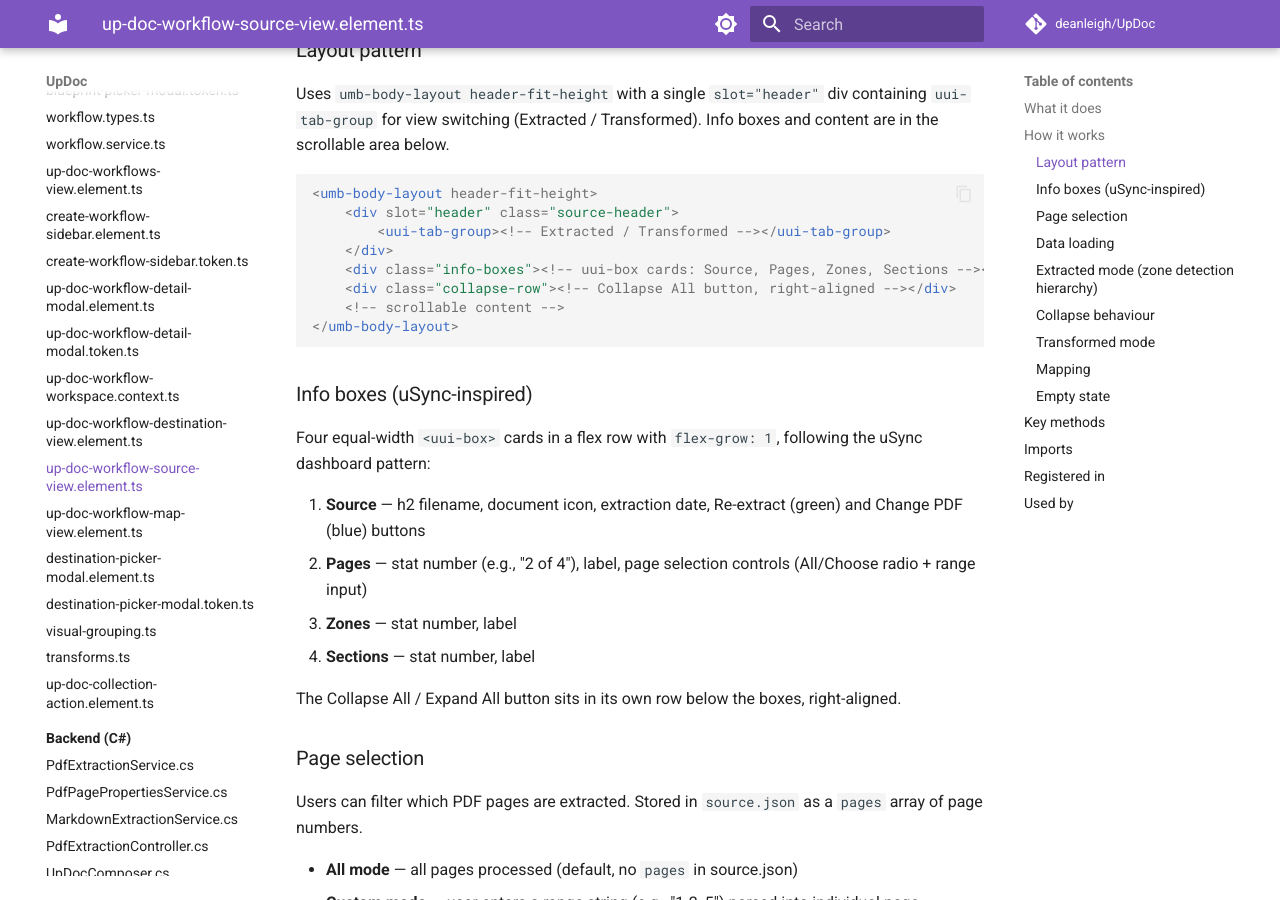
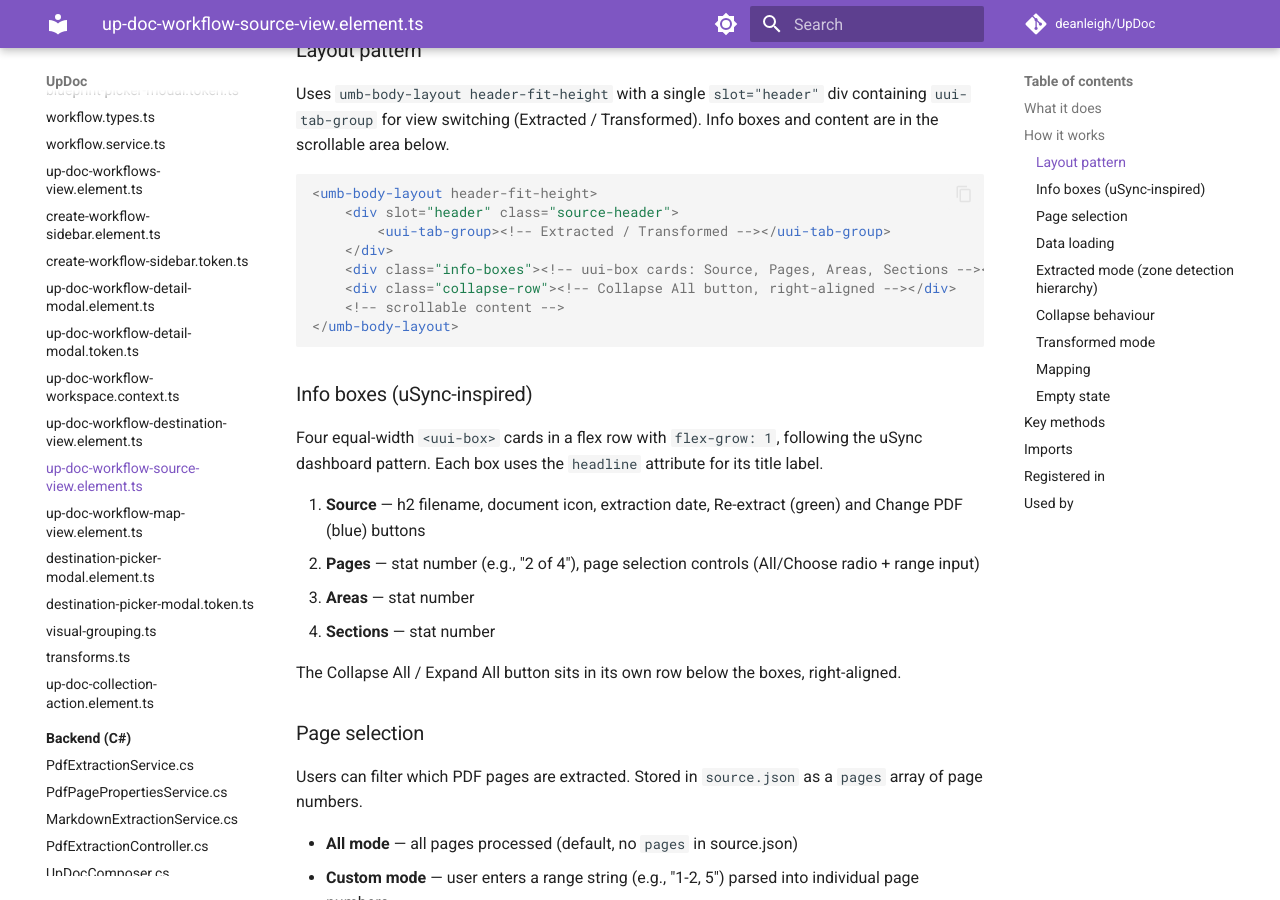
Before and after one commit to deanleigh/UpDoc, an MkDocs documentation site: the page built from docs/source-files/up-doc-workflow-source-view-element.md, in a window 1280 px wide and 900 px high, scrolled down 597 px. Built offline with MkDocs 1.6.1 and Material for MkDocs 9.7.7, drawn with Linux system fonts in a browser that asks for light colours; comment, search, counter and statistics services are not loaded; some of the changed text lies outside the part shown.

Commit message:
Add headline titles to info boxes and rename Zones to Areas
Each uui-box now uses the headline attribute for a clear title label:
Source, Pages, Areas, Sections. Removed redundant box-label elements
and the warning color on filtered page counts.

Co-Authored-By: Claude Opus 4.6 <noreply@anthropic.com>

```diff
--- a/docs/source-files/up-doc-workflow-source-view-element.md
+++ b/docs/source-files/up-doc-workflow-source-view-element.md
@@ -22,7 +22,7 @@ Uses `umb-body-layout header-fit-height` with a single `slot="header"` div conta
     <div slot="header" class="source-header">
         <uui-tab-group><!-- Extracted / Transformed --></uui-tab-group>
     </div>
-    <div class="info-boxes"><!-- uui-box cards: Source, Pages, Zones, Sections --></div>
+    <div class="info-boxes"><!-- uui-box cards: Source, Pages, Areas, Sections --></div>
     <div class="collapse-row"><!-- Collapse All button, right-aligned --></div>
     <!-- scrollable content -->
 </umb-body-layout>
@@ -30,12 +30,12 @@ Uses `umb-body-layout header-fit-height` with a single `slot="header"` div conta
 
 ### Info boxes (uSync-inspired)
 
-Four equal-width `<uui-box>` cards in a flex row with `flex-grow: 1`, following the uSync dashboard pattern:
+Four equal-width `<uui-box>` cards in a flex row with `flex-grow: 1`, following the uSync dashboard pattern. Each box uses the `headline` attribute for its title label.
 
 1. **Source** — h2 filename, document icon, extraction date, Re-extract (green) and Change PDF (blue) buttons
-2. **Pages** — stat number (e.g., "2 of 4"), label, page selection controls (All/Choose radio + range input)
-3. **Zones** — stat number, label
-4. **Sections** — stat number, label
+2. **Pages** — stat number (e.g., "2 of 4"), page selection controls (All/Choose radio + range input)
+3. **Areas** — stat number
+4. **Sections** — stat number
 
 The Collapse All / Expand All button sits in its own row below the boxes, right-aligned.
 
@@ -110,7 +110,7 @@ When no sample extraction exists, shows a centered prompt with "Choose PDF" butt
 | `#toggleCollapse(key)` | Toggles collapse state for any level |
 | `#toggleCollapseAll()` | Collapses or expands all pages at once |
 | `#renderExtractionHeader()` | Tab group slotted into header |
-| `#renderInfoBoxes()` | Four equal-width uui-box cards (Source, Pages, Zones, Sections) |
+| `#renderInfoBoxes()` | Four equal-width uui-box cards (Source, Pages, Areas, Sections) |
 | `#renderPageSelection()` | Radio buttons (All/Choose) + range text input |
 | `#renderExtractionContent()` | Dispatches to zone detection or transformed view |
 | `#renderZonePage()` | Renders a page with toggle, area count, and collapse |
```
Also changed, not shown: 6 other files.
